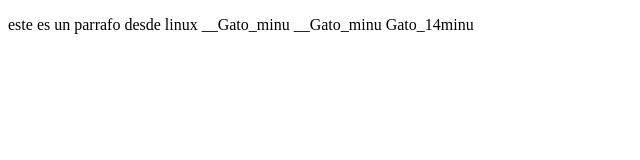
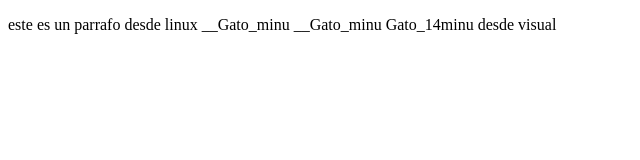
Before and after one commit to mrsoto177/proyecto1AmbienteLinux, a plain HTML site: page index.html in a window 1280 px wide. Shown: the full height of the page, 0-640 px from the left. Drawn offline with Linux system fonts and the light colour scheme.

Commit message:
cambio en index

```diff
--- a/index.html
+++ b/index.html
@@ -8,7 +8,7 @@
 </head>
 <body>
     <p>
-        este es un parrafo desde linux __Gato_minu __Gato_minu  Gato_14minu
+        este es un parrafo desde linux __Gato_minu __Gato_minu  Gato_14minu desde visual
     </p>
 </body>
 </html>
```
